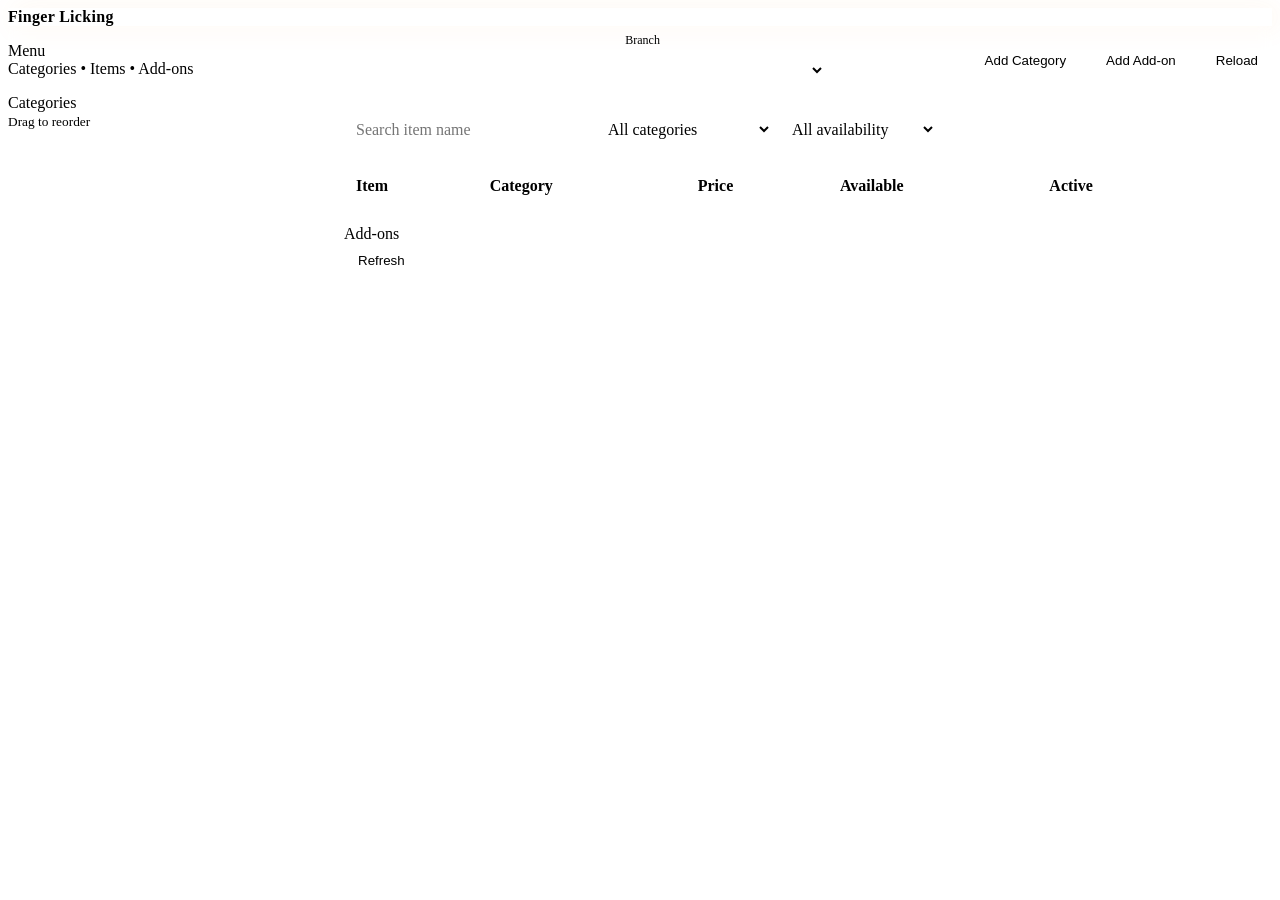
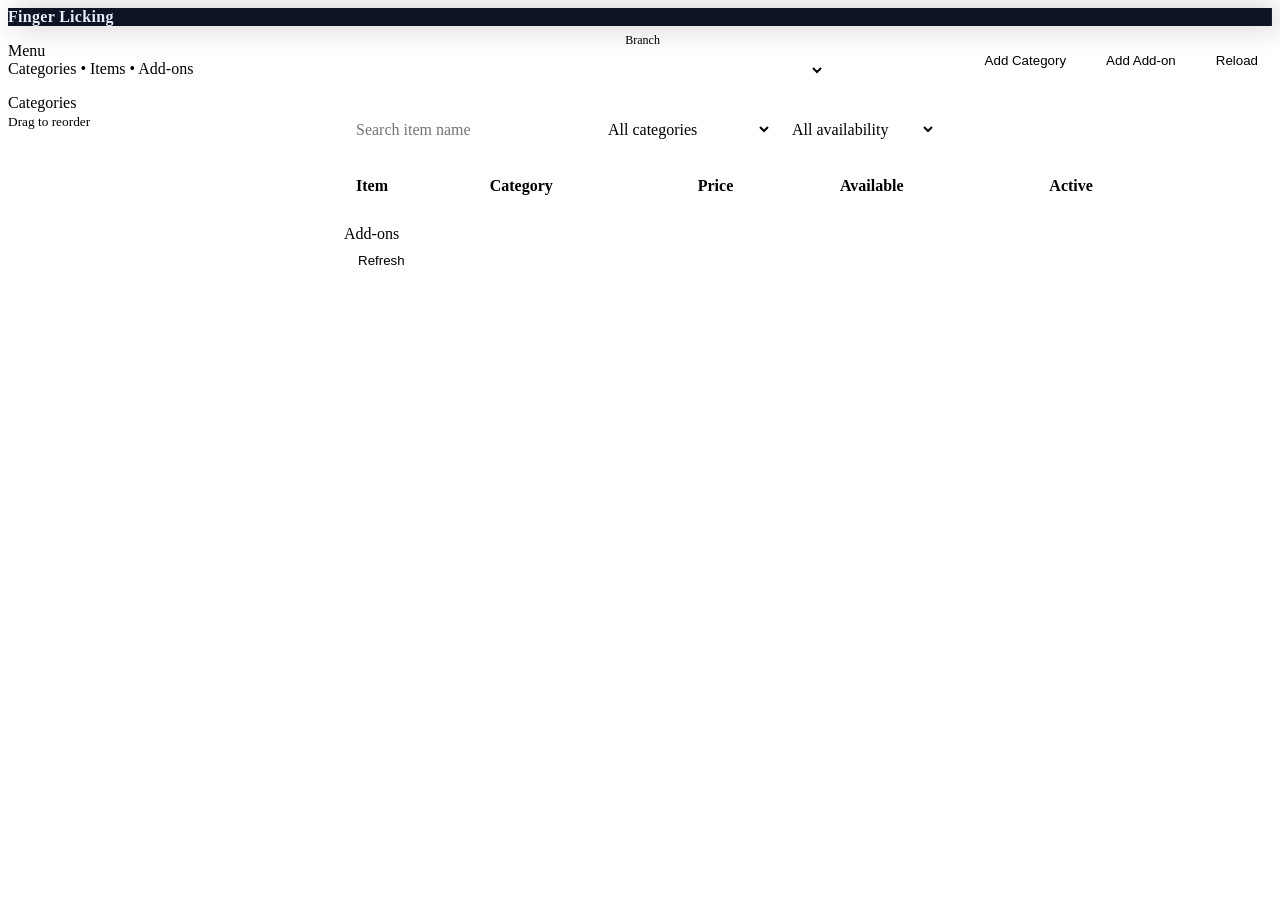

Update admin dashboard colors

--- a/css/components.css
+++ b/css/components.css
@@ -90,7 +90,7 @@
   justify-content: space-between;
   gap: 12px;
   border-bottom: 1px solid var(--color-border);
-  background: linear-gradient(180deg, rgba(244,140,37,0.10), transparent);
+  background: linear-gradient(180deg, rgba(232,93,4,0.12), transparent);
 }
 .notif-list { max-height: 420px; overflow: auto; }
 .notif-item {
@@ -102,40 +102,40 @@
   color: inherit;
   transition: background var(--dur-fast) var(--ease-soft);
 }
-.notif-item:hover { background: rgba(244,140,37,0.05); }
-.notif-item.unread { background: rgba(244,140,37,0.08); }
+.notif-item:hover { background: rgba(232,93,4,0.06); }
+.notif-item.unread { background: rgba(232,93,4,0.10); }
 .notif-icon {
   width: 34px;
   height: 34px;
   border-radius: 12px;
   display: grid;
   place-items: center;
-  background: rgba(244,140,37,0.12);
-  border: 1px solid rgba(244,140,37,0.18);
+  background: rgba(232,93,4,0.14);
+  border: 1px solid rgba(232,93,4,0.24);
   flex: 0 0 auto;
 }
 .notif-title { font-weight: 750; }
 
 .sidebar {
-  background: #ffffff;
-  color: var(--color-text);
+  background: #0b1324;
+  color: #e7ecf5;
   padding: var(--space-4);
   display: flex;
   flex-direction: column;
   gap: var(--space-4);
-  border-right: 1px solid var(--color-border);
-  box-shadow: 6px 0 28px rgba(244,140,37,0.08);
+  border-right: 1px solid rgba(255,255,255,0.08);
+  box-shadow: 6px 0 28px rgba(2,6,23,0.24);
 }
 .sidebar .brand { font-weight: 800; font-size: var(--text-lg); letter-spacing: 0.3px; }
 .nav-item {
   display: flex; align-items: center; gap: 10px;
   padding: 10px 12px; border-radius: var(--radius-sm);
-  color: var(--color-muted); border: 1px solid transparent;
+  color: #c9d5ea; border: 1px solid transparent;
   transition: background var(--dur-fast) var(--ease-soft), color var(--dur-fast) var(--ease-soft), border-color var(--dur-fast) var(--ease-soft), transform var(--dur-fast) var(--ease-soft);
   position: relative;
 }
-.nav-item.active { background: rgba(244,140,37,0.18); border-color: rgba(244,140,37,0.4); color: var(--color-primary-strong); box-shadow: inset 0 1px 0 rgba(244,140,37,0.08); }
-.nav-item:hover { background: rgba(244,140,37,0.08); color: var(--color-text); transform: translateX(3px); }
+.nav-item.active { background: rgba(232,93,4,0.24); border-color: rgba(232,93,4,0.52); color: #fff4ea; box-shadow: inset 0 1px 0 rgba(255,255,255,0.08); }
+.nav-item:hover { background: rgba(255,255,255,0.07); color: #ffffff; transform: translateX(3px); }
 .nav-item::before {
   content: "";
   position: absolute;
@@ -196,7 +196,7 @@ body.sidebar-open .sidebar-backdrop {
   border-bottom: 1px solid var(--color-border);
   text-align: left;
 }
-.table tbody tr:hover { background: rgba(244,140,37,0.04); }
+.table tbody tr:hover { background: rgba(232,93,4,0.05); }
 .table tbody tr.new-row { animation: pulse-row 0.9s ease-out; }
 .table tbody tr { transition: background var(--dur-fast) var(--ease-soft); }
 .table-empty td {
@@ -313,7 +313,7 @@ body.sidebar-open .sidebar-backdrop {
 .card:hover {
   transform: translateY(-2px);
   box-shadow: var(--shadow-sm);
-  border-color: rgba(244,140,37,0.35);
+  border-color: rgba(232,93,4,0.42);
 }
 
 .tag {
@@ -360,16 +360,16 @@ body.sidebar-open .sidebar-backdrop {
 .track-btn:active { transform: translateY(0); }
 
 /* Order status colors */
-.track-confirmed { background: rgba(244,140,37,0.10); border-color: rgba(244,140,37,0.30); color: #9a4b00; }
+.track-confirmed { background: rgba(232,93,4,0.12); border-color: rgba(232,93,4,0.34); color: #9a3412; }
 .track-preparing { background: rgba(234,179,8,0.14); border-color: rgba(234,179,8,0.35); color: #92400e; }
 .track-ready { background: rgba(34,197,94,0.14); border-color: rgba(34,197,94,0.35); color: #166534; }
-.track-en_route { background: rgba(244,140,37,0.14); border-color: rgba(244,140,37,0.35); color: #9a4b00; }
+.track-en_route { background: rgba(232,93,4,0.16); border-color: rgba(232,93,4,0.38); color: #9a3412; }
 .track-delivered { background: rgba(22,163,74,0.14); border-color: rgba(22,163,74,0.35); color: #14532d; }
 .track-cancelled { background: rgba(239,68,68,0.14); border-color: rgba(239,68,68,0.35); color: #b91c1c; }
 
 /* Delivery status colors */
-.track-assigned { background: rgba(244,140,37,0.14); border-color: rgba(244,140,37,0.35); color: #9a4b00; }
-.track-picked_up { background: rgba(244,140,37,0.14); border-color: rgba(244,140,37,0.35); color: #9a4b00; }
+.track-assigned { background: rgba(232,93,4,0.16); border-color: rgba(232,93,4,0.38); color: #9a3412; }
+.track-picked_up { background: rgba(232,93,4,0.16); border-color: rgba(232,93,4,0.38); color: #9a3412; }
 
 /* Chat conversations + bubbles */
 .conv-item {
@@ -386,8 +386,8 @@ body.sidebar-open .sidebar-backdrop {
   transition: transform var(--dur-fast) var(--ease-soft), box-shadow var(--dur-fast) var(--ease-soft), border-color var(--dur-fast) var(--ease-soft);
 }
 .conv-item:hover { transform: translateY(-1px); box-shadow: var(--shadow-xs); }
-.conv-item.active { border-color: rgba(244,140,37,0.45); box-shadow: 0 0 0 4px rgba(244,140,37,0.10); }
-.conv-item__icon { width: 34px; height: 34px; display: grid; place-items: center; border-radius: 12px; background: rgba(244,140,37,0.10); border: 1px solid rgba(244,140,37,0.18); }
+.conv-item.active { border-color: rgba(232,93,4,0.48); box-shadow: 0 0 0 4px rgba(232,93,4,0.12); }
+.conv-item__icon { width: 34px; height: 34px; display: grid; place-items: center; border-radius: 12px; background: rgba(232,93,4,0.12); border: 1px solid rgba(232,93,4,0.22); }
 .conv-item__text { display: flex; flex-direction: column; gap: 2px; min-width: 0; }
 .conv-item__title { font-weight: 850; }
 .conv-item__sub { white-space: nowrap; overflow: hidden; text-overflow: ellipsis; }
@@ -401,7 +401,7 @@ body.sidebar-open .sidebar-backdrop {
   word-break: break-word;
 }
 .chat-msg.staff { align-items: flex-end; }
-.chat-msg.staff .chat-msg__bubble { background: rgba(244,140,37,0.12); border-color: rgba(244,140,37,0.22); }
+.chat-msg.staff .chat-msg__bubble { background: rgba(232,93,4,0.14); border-color: rgba(232,93,4,0.26); }
 .chat-msg.customer { align-items: flex-start; }
 .chat-msg.customer .chat-msg__bubble { background: rgba(15,23,42,0.04); }
 
@@ -439,10 +439,10 @@ body.sidebar-open .sidebar-backdrop {
 .input:focus {
   outline: none;
   border-color: var(--color-primary);
-  box-shadow: 0 0 0 4px rgba(244,140,37,0.14);
+  box-shadow: 0 0 0 4px rgba(232,93,4,0.16);
 }
 :root[data-theme="dark"] .input:focus {
-  box-shadow: 0 0 0 4px rgba(244,140,37,0.16);
+  box-shadow: 0 0 0 4px rgba(232,93,4,0.18);
 }
 .label { font-size: var(--text-sm); color: var(--color-muted); }
 
